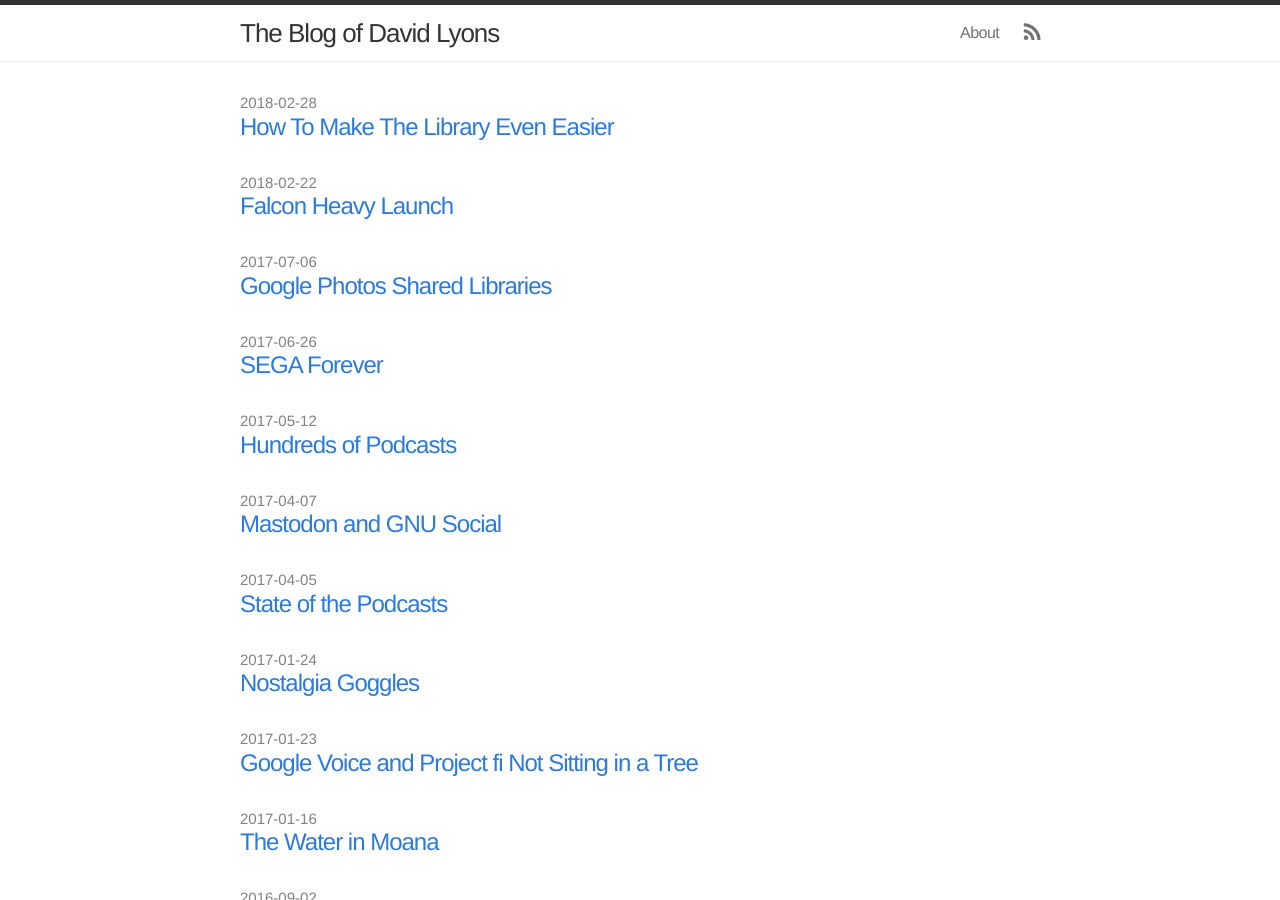
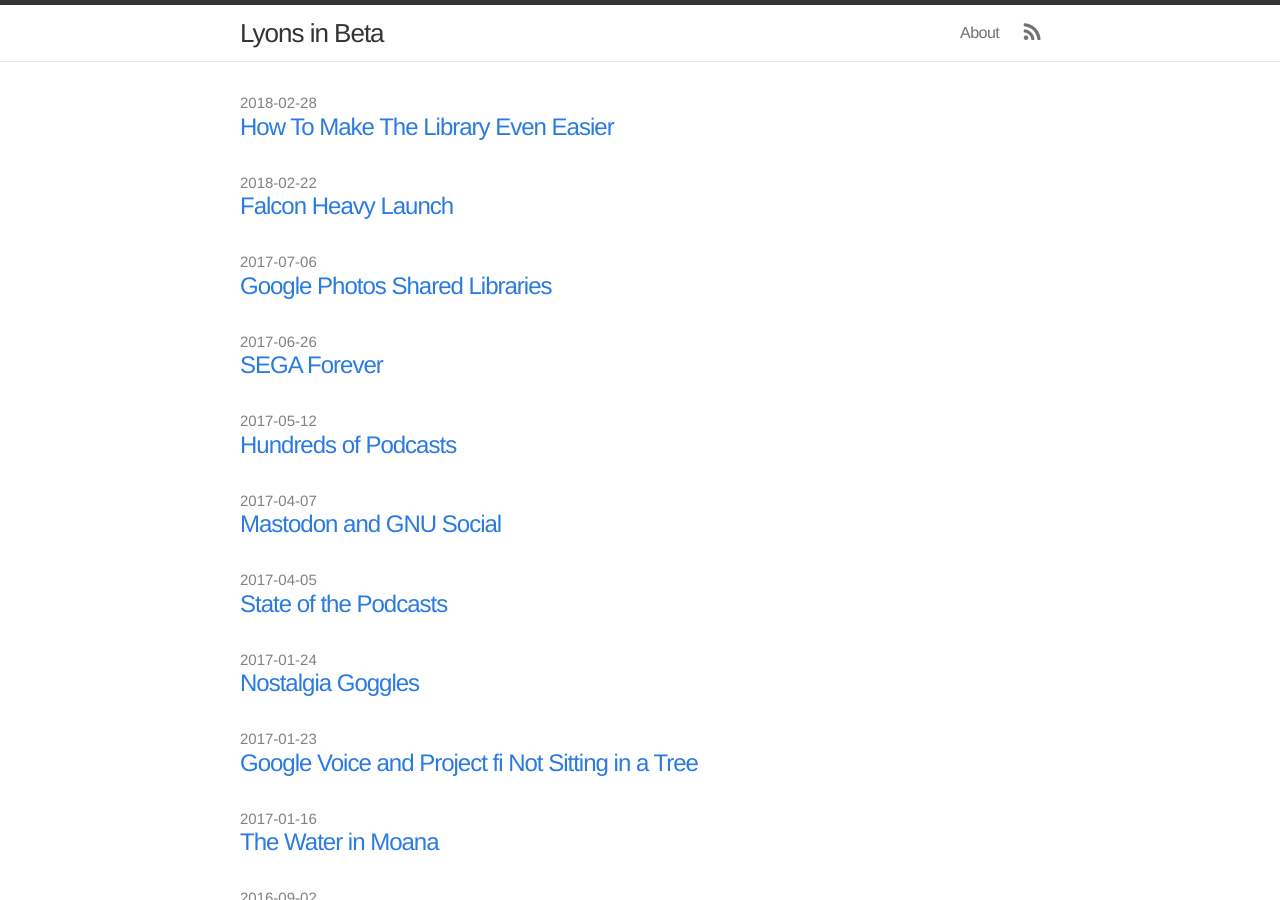
Before and after one commit to lyonsinbeta/lyonsinbeta.github.io, a Jekyll site: the page built from index.html, in a window 1280 px wide and 900 px high. Built offline with Jekyll 4.4.1, drawn with Linux system fonts in a browser that asks for light colours.

Commit message:
Updates blog title

```diff
--- a/_config.yml
+++ b/_config.yml
@@ -1,6 +1,6 @@
 # Site settings
-title: The Blog of David Lyons
-email: hi@lyonsinbeta.com
+title: Lyons in Beta
+email: hello@davidlyons.net
 description:
 baseurl: ""
 url: "http://lyonsinbeta.com"
```
